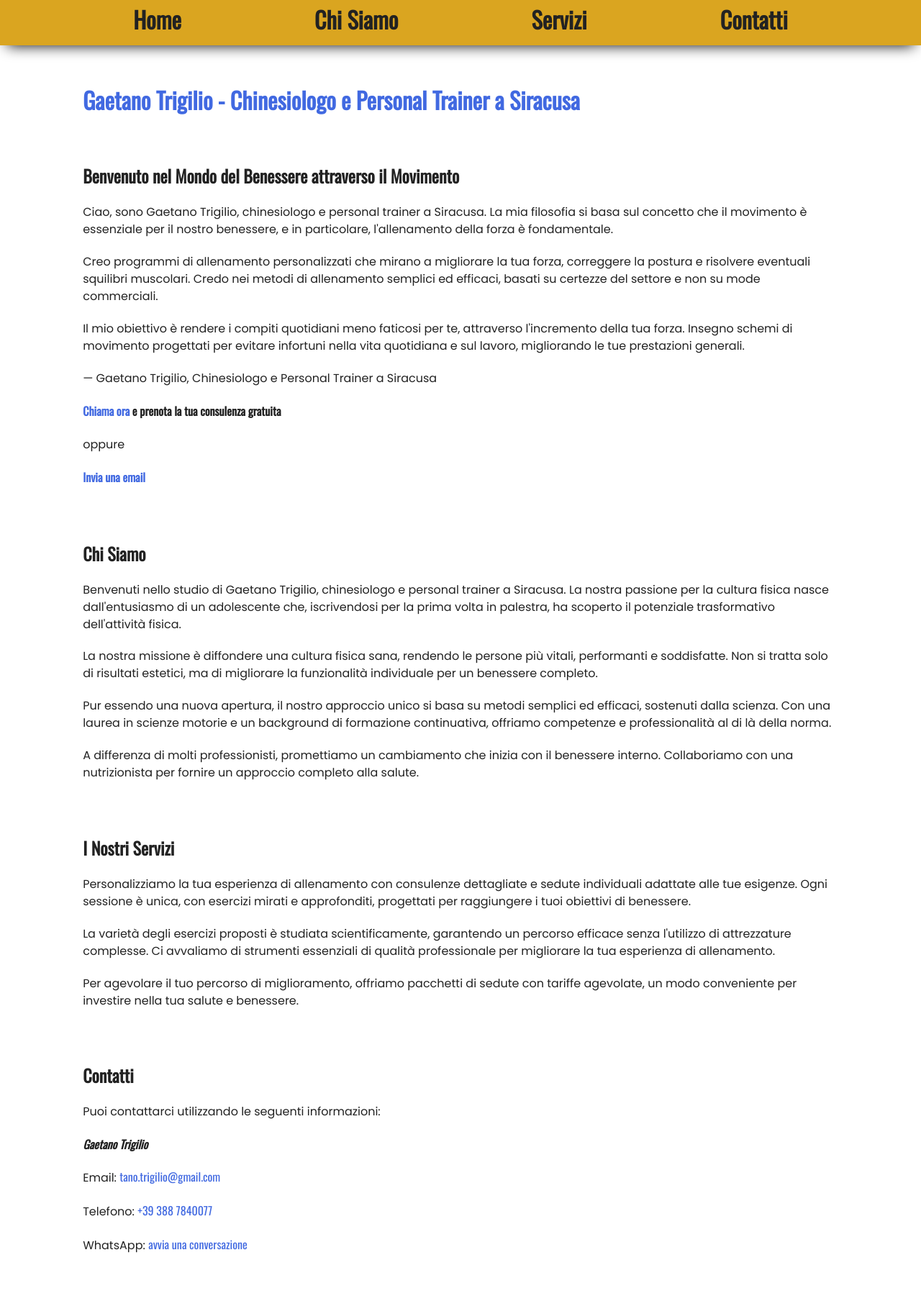
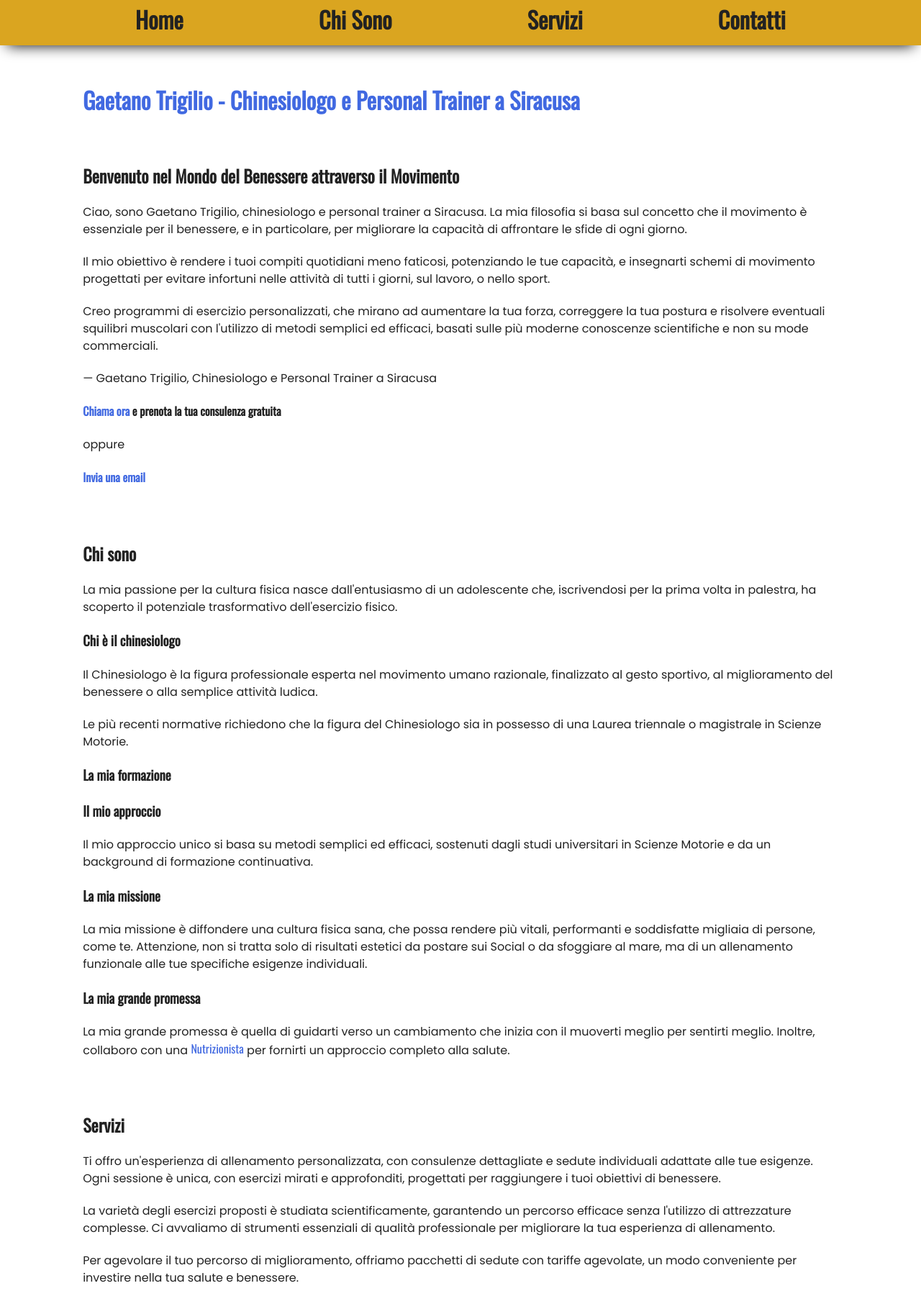
Before and after one commit to gaetanotrigilio/gaetanotrigilio.github.io, a plain HTML site: page index.html in a window 1280 px wide. Shown: the part 143-1944 px from the top of the page at 72% size. Drawn offline with nearby package versions, Linux system fonts and the light colour scheme.

Commit message:
Update index.html

```diff
--- a/index.html
+++ b/index.html
@@ -4,7 +4,7 @@
     	<meta charset="UTF-8">
     	<meta name="viewport" content="width=device-width, initial-scale=1.0">
     	<meta name="description" content="Chinesiologo e Personal Trainer a Siracusa. Consulenze e allenamenti di alta qualità basati su metodi scientifici. Valori: onestà, scientificità, professionalità. Migliora il benessere fisico con un approccio superiore alle palestre generaliste.">
-	<meta name="google-site-verification" content="9u2mO4jJW-R8GrjQ6_IPkOPRJM4bNEwZjtA21-dHIYQ" />
+    	<meta name="google-site-verification" content="9u2mO4jJW-R8GrjQ6_IPkOPRJM4bNEwZjtA21-dHIYQ" />
     	<title>Gaetano Trigilio - Chinesiologo e Personal Trainer a Siracusa</title>
     	<link rel="icon" href="img/favicon.ico" type="image/x-icon">
     	<style>
@@ -117,7 +117,7 @@ footer a:hover, footer a:active {
 			<nav>
 				<ul>
 					<li><a href="#home">Home</a></li>
-					<li><a href="#chi-siamo">Chi Siamo</a></li>
+					<li><a href="#chi-sono">Chi Sono</a></li>
 					<li><a href="#servizi">Servizi</a></li>
 					<li><a href="#contatti">Contatti</a></li>
 				</ul>
@@ -129,9 +129,9 @@ footer a:hover, footer a:active {
 			<!-- Sezione Home -->
 			<section id="home">
 				<h2>Benvenuto nel Mondo del Benessere attraverso il Movimento</h2>
-				<p>Ciao, sono Gaetano Trigilio, chinesiologo e personal trainer a Siracusa. La mia filosofia si basa sul concetto che il movimento è essenziale per il nostro benessere, e in particolare, l'allenamento della forza è fondamentale.</p>
-				<p>Creo programmi di allenamento personalizzati che mirano a migliorare la tua forza, correggere la postura e risolvere eventuali squilibri muscolari. Credo nei metodi di allenamento semplici ed efficaci, basati su certezze del settore e non su mode commerciali.</p>
-				<p>Il mio obiettivo è rendere i compiti quotidiani meno faticosi per te, attraverso l'incremento della tua forza. Insegno schemi di movimento progettati per evitare infortuni nella vita quotidiana e sul lavoro, migliorando le tue prestazioni generali.</p>
+				<p>Ciao, sono Gaetano Trigilio, chinesiologo e personal trainer a Siracusa. La mia filosofia si basa sul concetto che il movimento è essenziale per il benessere, e in particolare, per migliorare la capacità di affrontare le sfide di ogni giorno.</p>
+				<p>Il mio obiettivo è rendere i tuoi compiti quotidiani meno faticosi, potenziando le tue capacità, e insegnarti schemi di movimento progettati per evitare infortuni nelle attività di tutti i giorni, sul lavoro, o nello sport.</p>
+				<p>Creo programmi di esercizio personalizzati, che mirano ad aumentare la tua forza, correggere la tua postura e risolvere eventuali squilibri muscolari con l'utilizzo di metodi semplici ed efficaci, basati sulle più moderne conoscenze scientifiche e non su mode commerciali.</p>
 			<!-- Aggiungi qui eventuali elementi visivi, come immagini o video -->
 		   	 	<p>&mdash; Gaetano Trigilio, Chinesiologo e Personal Trainer a Siracusa</p>
 			<!-- Chiamata all'Azione -->
@@ -147,18 +147,26 @@ footer a:hover, footer a:active {
 					</strong>
 				</p>
 			</section>
-		<!-- Sezione Chi Siamo -->
-			<section id="chi-siamo">
-				<h2>Chi Siamo</h2>
-				<p>Benvenuti nello studio di Gaetano Trigilio, chinesiologo e personal trainer a Siracusa. La nostra passione per la cultura fisica nasce dall'entusiasmo di un adolescente che, iscrivendosi per la prima volta in palestra, ha scoperto il potenziale trasformativo dell'attività fisica.</p>
-				<p>La nostra missione è diffondere una cultura fisica sana, rendendo le persone più vitali, performanti e soddisfatte. Non si tratta solo di risultati estetici, ma di migliorare la funzionalità individuale per un benessere completo.</p>
-				<p>Pur essendo una nuova apertura, il nostro approccio unico si basa su metodi semplici ed efficaci, sostenuti dalla scienza. Con una laurea in scienze motorie e un background di formazione continuativa, offriamo competenze e professionalità al di là della norma.</p>
-				<p>A differenza di molti professionisti, promettiamo un cambiamento che inizia con il benessere interno. Collaboriamo con una nutrizionista per fornire un approccio completo alla salute.</p>
+		<!-- Sezione Chi sono -->
+			<section id="chi-sono">
+				<h2>Chi sono</h2>
+				<p>La mia passione per la cultura fisica nasce dall'entusiasmo di un adolescente che, iscrivendosi per la prima volta in palestra, ha scoperto il potenziale trasformativo dell'esercizio fisico.</p>
+				<h3>Chi è il chinesiologo</h3>
+				<p>Il Chinesiologo è la figura professionale esperta nel movimento umano razionale, finalizzato al gesto sportivo, al miglioramento del benessere o alla semplice attività ludica.</p>
+				<p>Le più recenti normative richiedono che la figura del Chinesiologo sia in possesso di una Laurea triennale o magistrale in Scienze Motorie.</p>
+				<h3>La mia formazione</h3>
+				<!--p>descrizione sulla formazione</p-->
+				<h3>Il mio approccio</h3>
+				<p>Il mio approccio unico si basa su metodi semplici ed efficaci, sostenuti dagli studi universitari in Scienze Motorie e da un background di formazione continuativa.</p>
+				<h3>La mia missione</h3>
+				<p>La mia missione è diffondere una cultura fisica sana, che possa rendere più vitali, performanti e soddisfatte migliaia di persone, come te. Attenzione, non si tratta solo di risultati estetici da postare sui Social o da sfoggiare al mare, ma di un allenamento funzionale alle tue specifiche esigenze individuali.</p>
+				<h3>La mia grande promessa</h3>
+				<p>La mia grande promessa è quella di guidarti verso un cambiamento che inizia con il muoverti meglio per sentirti meglio. Inoltre, collaboro con una <a href="#" alt="Dottoressa Rosanna Di Carlo, Biologa Nutrizionista">Nutrizionista</a> per fornirti un approccio completo alla salute.</p>
 			</section>
 		<!-- Sezione Servizi -->
 			<section id="servizi">
-				<h2>I Nostri Servizi</h2>
-				<p>Personalizziamo la tua esperienza di allenamento con consulenze dettagliate e sedute individuali adattate alle tue esigenze. Ogni sessione è unica, con esercizi mirati e approfonditi, progettati per raggiungere i tuoi obiettivi di benessere.</p>
+				<h2>Servizi</h2>
+				<p>Ti offro un'esperienza di allenamento personalizzata, con consulenze dettagliate e sedute individuali adattate alle tue esigenze. Ogni sessione è unica, con esercizi mirati e approfonditi, progettati per raggiungere i tuoi obiettivi di benessere.</p>
 				<p>La varietà degli esercizi proposti è studiata scientificamente, garantendo un percorso efficace senza l'utilizzo di attrezzature complesse. Ci avvaliamo di strumenti essenziali di qualità professionale per migliorare la tua esperienza di allenamento.</p>
 				<p>Per agevolare il tuo percorso di miglioramento, offriamo pacchetti di sedute con tariffe agevolate, un modo conveniente per investire nella tua salute e benessere.</p>
 			</section>
```
